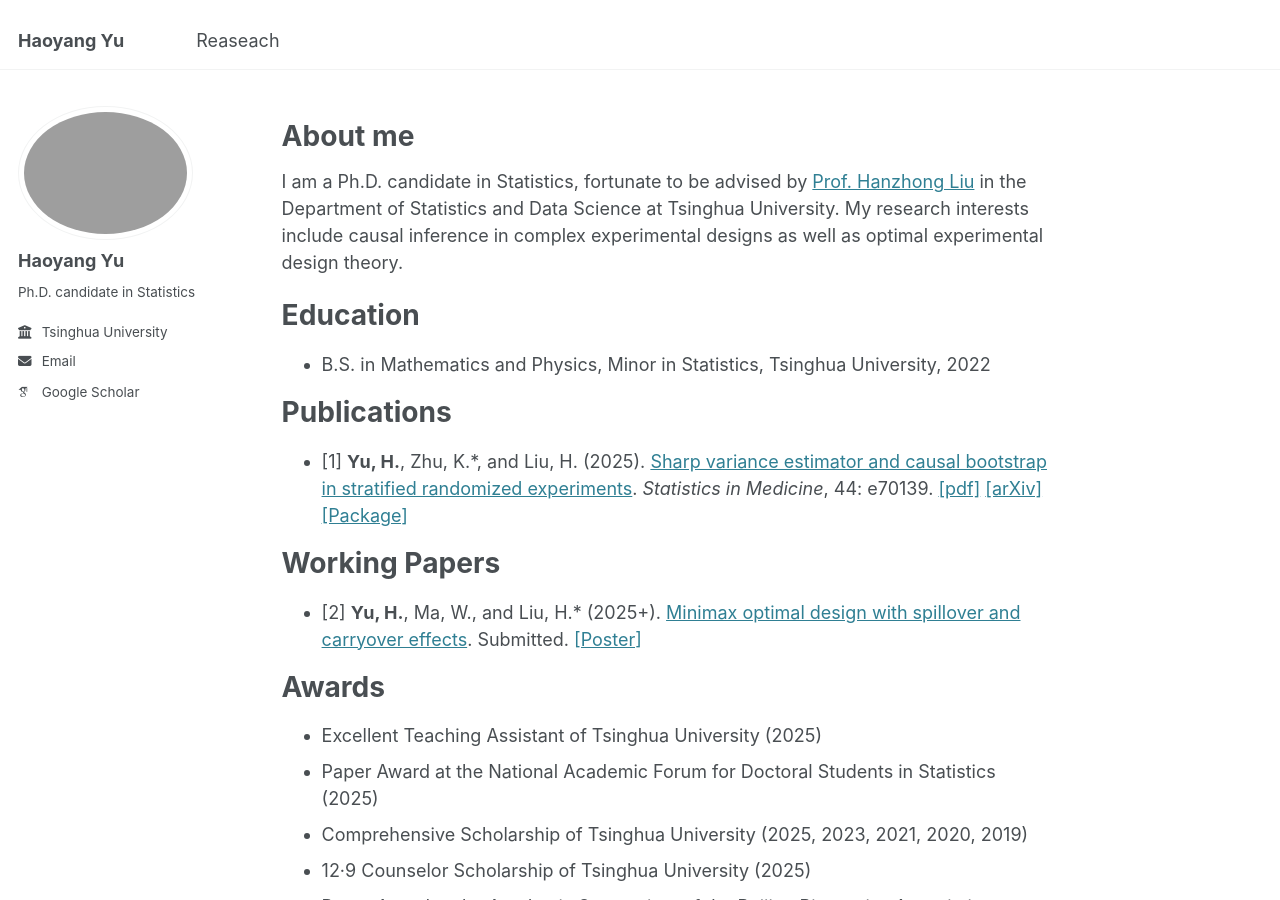
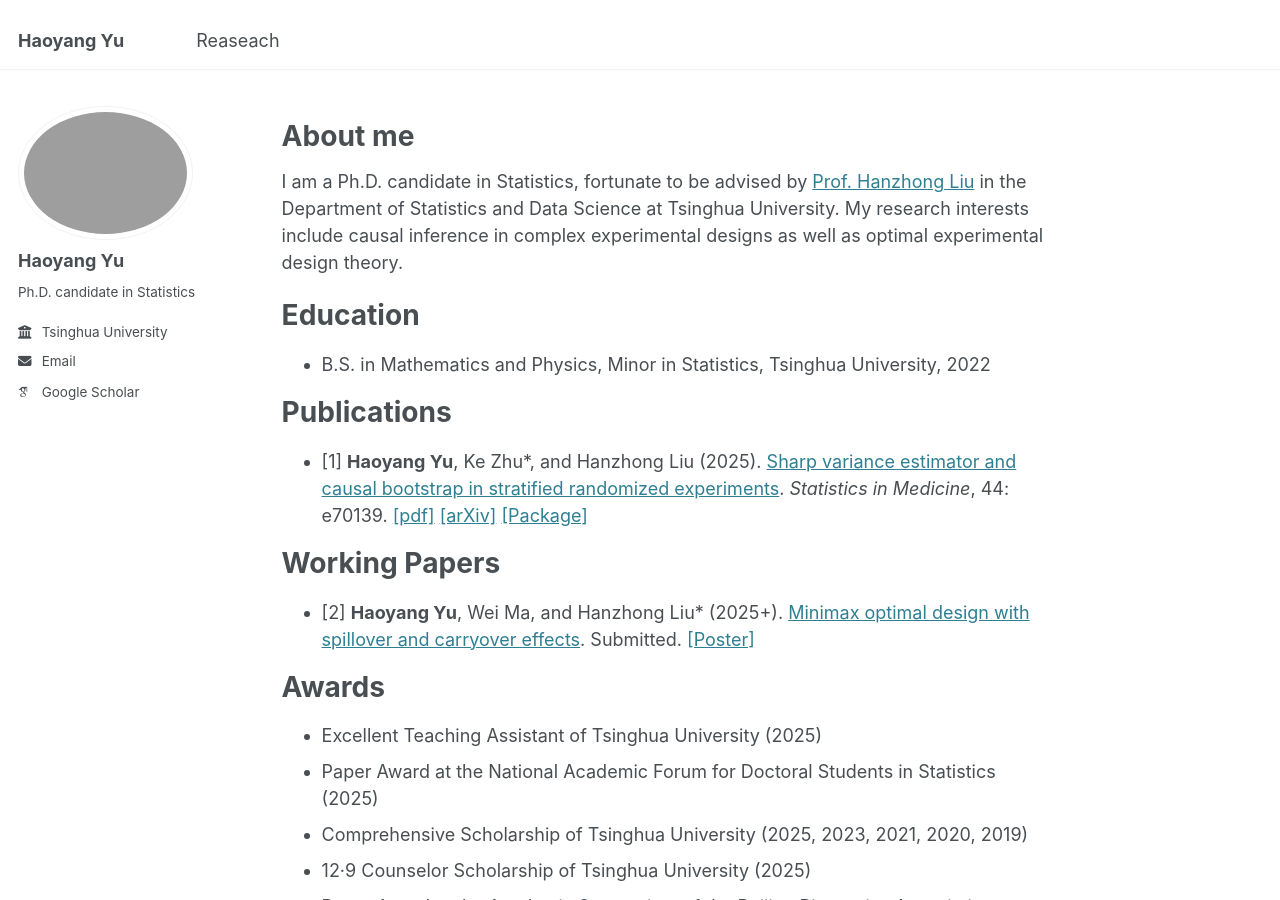
Before and after one commit to yu-hao-yang/yu-hao-yang.github.io, a Jekyll site: the page built from _pages/about.md, in a window 1280 px wide and 900 px high. Built offline with Jekyll 4.4.1, drawn with Linux system fonts in a browser that asks for light colours; some web fonts are replaced.

Commit message:
Update author names in publications section

```diff
--- a/_pages/about.md
+++ b/_pages/about.md
@@ -18,11 +18,11 @@
 
 Publications
 ======
-* [1] **Yu, H.**, Zhu, K.\*, and Liu, H. (2025). [Sharp variance estimator and causal bootstrap in stratified randomized experiments](https://onlinelibrary.wiley.com/doi/10.1002/sim.70139). *Statistics in Medicine*, 44: e70139. [[pdf]](https://onlinelibrary.wiley.com/doi/epdf/10.1002/sim.70139?domain=author&token=BUFGBT3URH3BSCBGWQAE) [[arXiv]](https://arxiv.org/abs/2401.16667) [[Package]](https://github.com/yu-hao-yang/CausalBootstrap)
+* [1] **Haoyang Yu**, Ke Zhu\*, and Hanzhong Liu (2025). [Sharp variance estimator and causal bootstrap in stratified randomized experiments](https://onlinelibrary.wiley.com/doi/10.1002/sim.70139). *Statistics in Medicine*, 44: e70139. [[pdf]](https://onlinelibrary.wiley.com/doi/epdf/10.1002/sim.70139?domain=author&token=BUFGBT3URH3BSCBGWQAE) [[arXiv]](https://arxiv.org/abs/2401.16667) [[Package]](https://github.com/yu-hao-yang/CausalBootstrap)
 
 Working Papers
 ======
-* [2] **Yu, H.**, Ma, W., and Liu, H.\* (2025+). [Minimax optimal design with spillover and carryover effects](https://arxiv.org/abs/2501.14602). Submitted. [[Poster]](https://drive.google.com/file/d/1iIWW7cJH1ZCMkbTGKjsP1vugDg9XBHQb/view?usp=share_link)
+* [2] **Haoyang Yu**, Wei Ma, and Hanzhong Liu\* (2025+). [Minimax optimal design with spillover and carryover effects](https://arxiv.org/abs/2501.14602). Submitted. [[Poster]](https://drive.google.com/file/d/1iIWW7cJH1ZCMkbTGKjsP1vugDg9XBHQb/view?usp=share_link)
 
 Awards
 ======
```
